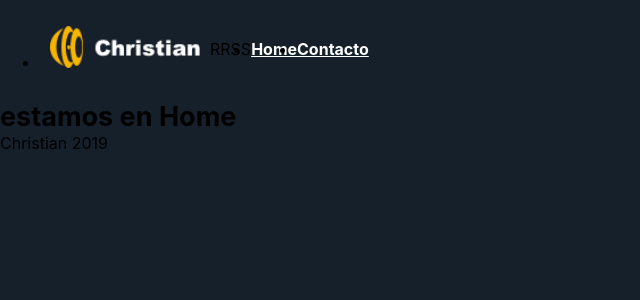
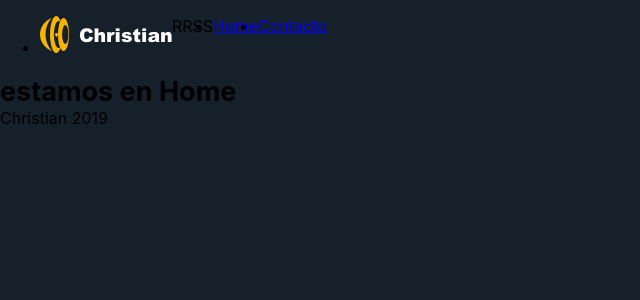
Before and after one commit to Luiggi13/clientR, a React (Create React App) app: page / in a window 1280 px wide. Shown: the top 300 px of the page, without its empty margins (0-640 px from the left). Built offline with nearby package versions, Linux system fonts and the light colour scheme; the HTML template or start-up script is replaced by a standard one.

Commit message:
modified style

```diff
--- a/src/components/Web/MenuTop/MenuTop.scss
+++ b/src/components/Web/MenuTop/MenuTop.scss
@@ -1,6 +1,6 @@
 @import "../../../scss/index.scss";
 
-.menu-top {
+.menu-top-web {
     position: sticky;
     top: 0;
     background-color: $background-dark-web;
```
